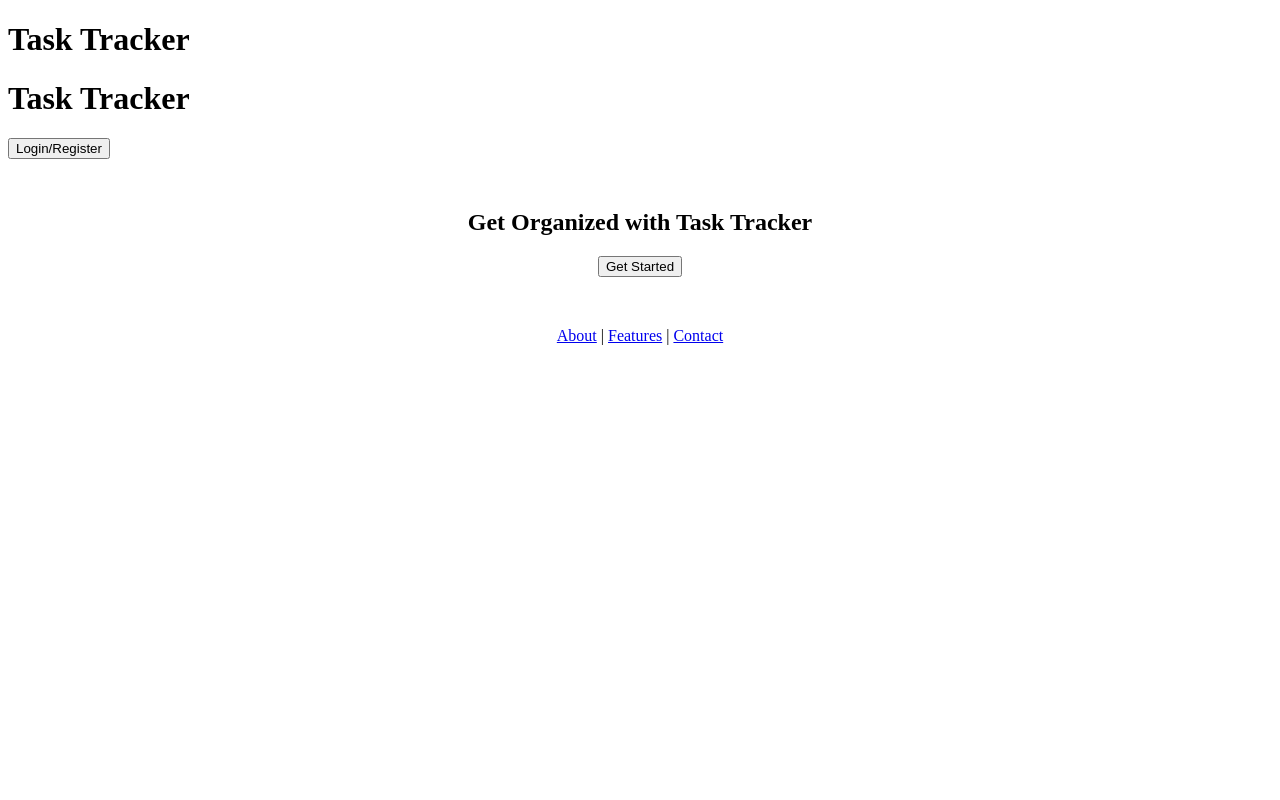
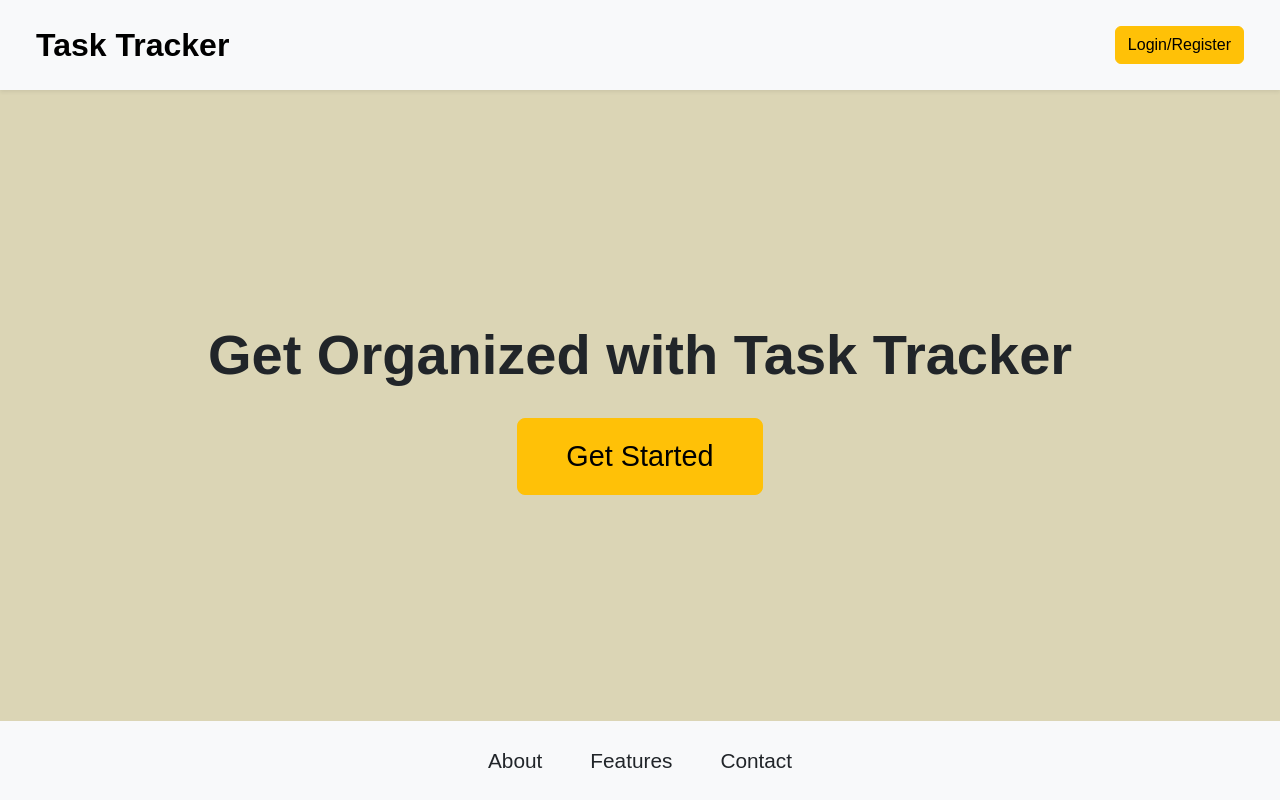
Before and after one commit to LisaReitinger/the-task-tracker, a Flask app: page / in a window 1280 px wide. Run offline with Flask 3, Linux system fonts and the light colour scheme.

Commit message:
Add basic styling to landing page

```diff
--- /dev/null
+++ b/taskmanager/static/css/styles.css
@@ -0,0 +1,97 @@
+/* General styles */
+body {
+  background-color: #dbd5b5;
+  margin: 0;
+  font-family: 'Arial', sans-serif;
+  display: flex;
+  flex-direction: column;
+  min-height: 100vh;
+}
+
+/* Navbar */
+.navbar {
+  padding: 1rem 1.5rem;
+}
+
+.navbar-brand {
+  font-size: 1.8rem; /* Bigger for mobile */
+}
+
+.navbar-toggler {
+  border: none;
+  font-size: 2rem; /* Bigger icon */
+}
+
+.navbar-toggler-icon {
+  width: 2rem;
+  height: 2rem;
+}
+
+/* Hero Section */
+.hero-section {
+  flex: 1;
+  display: flex;
+  flex-direction: column;
+  justify-content: center;
+  align-items: center;
+  text-align: center;
+  padding: 2rem;
+}
+
+.hero-section h1 {
+  font-size: 2.5rem; /* Bigger font for mobile */
+  line-height: 1.4;
+  margin-bottom: 1.5rem;
+}
+
+.hero-section .btn-warning {
+  padding: 1.2rem 2.5rem;
+  font-size: 1.6rem; /* Bigger button text */
+  border-radius: 0.5rem;
+  transition: background-color 0.3s ease, transform 0.3s ease;
+}
+
+.hero-section .btn-warning:hover {
+  background-color: #f0a500;
+  color: #fff;
+  transform: scale(1.05);
+}
+
+/* Footer */
+footer {
+  font-size: 1.2rem; /* Bigger footer links */
+  padding: 1rem 0;
+  background-color: #f8f9fa;
+  text-align: center;
+}
+
+footer a {
+  margin: 0 1rem;
+  text-decoration: none;
+  color: #000;
+  transition: color 0.3s ease;
+}
+
+footer a:hover {
+  color: #f0a500;
+}
+
+/* Responsive: Tablet and above */
+@media (min-width: 768px) {
+  .navbar-brand {
+    font-size: 2rem;
+  }
+
+  .hero-section h1 {
+    font-size: 3.5rem;
+  }
+
+  .hero-section .btn-warning {
+    padding: 1rem 3rem;
+    font-size: 1.8rem;
+  }
+
+  footer {
+    font-size: 1.3rem;
+  }
+}
--- a/taskmanager/templates/base.html
+++ b/taskmanager/templates/base.html
@@ -3,9 +3,17 @@
   <head>
     <meta charset="UTF-8" />
     <title>{% block title %}Task Tracker{% endblock %}</title>
+    <link
+      href="https://cdn.jsdelivr.net/npm/bootstrap@5.3.0/dist/css/bootstrap.min.css"
+      rel="stylesheet"
+    />
+    <link
+      rel="stylesheet"
+      href="{{ url_for('static', filename='css/styles.css') }}"
+    />
   </head>
   <body>
-    <header><h1>Task Tracker</h1></header>
     {% block content %}{% endblock %}
+    <script src="https://cdn.jsdelivr.net/npm/bootstrap@5.3.0/dist/js/bootstrap.bundle.min.js"></script>
   </body>
 </html>
--- a/taskmanager/templates/index.html
+++ b/taskmanager/templates/index.html
@@ -1,20 +1,57 @@
-<!-- templates/index.html -->
-{% extends "base.html" %} {% block title %}Task Tracker{% endblock %} {% block
-content %}
-<header>
-  <h1>Task Tracker</h1>
-  <a href="{{ url_for('register') }}"><button>Login/Register</button></a>
-</header>
+{% extends "base.html" %} {% block title %}Home{% endblock %} {% block content
+%}
 
-<main style="text-align: center; margin-top: 50px">
-  <h2>Get Organized with Task Tracker</h2>
-  <a href="{{ url_for('register') }}"><button>Get Started</button></a>
-</main>
+<link
+  href="https://cdn.jsdelivr.net/npm/bootstrap@5.3.0/dist/css/bootstrap.min.css"
+  rel="stylesheet"
+/>
+<link
+  rel="stylesheet"
+  href="{{ url_for('static', filename='css/styles.css') }}"
+/>
 
-<footer style="text-align: center; margin-top: 50px">
-  <nav>
-    <a href="#">About</a> | <a href="#">Features</a> |
-    <a href="#">Contact</a>
-  </nav>
+<!-- Navbar -->
+<nav class="navbar navbar-expand-lg navbar-light bg-light shadow-sm">
+  <div class="container-fluid">
+    <a class="navbar-brand fw-bold" href="#">Task Tracker</a>
+    <button
+      class="navbar-toggler ms-auto"
+      type="button"
+      data-bs-toggle="collapse"
+      data-bs-target="#navbarNav"
+    >
+      <span class="navbar-toggler-icon"></span>
+    </button>
+    <div class="collapse navbar-collapse justify-content-end" id="navbarNav">
+      <a href="{{ url_for('register') }}" class="btn btn-warning"
+        >Login/Register</a
+      >
+    </div>
+  </div>
+</nav>
+
+<!-- Hero Section -->
+<section
+  class="hero-section d-flex flex-column justify-content-center align-items-center text-center"
+>
+  <div>
+    <h1 class="display-4 fw-bold mb-4">Get Organized with Task Tracker</h1>
+    <a href="{{ url_for('register') }}" class="btn btn-warning btn-lg"
+      >Get Started</a
+    >
+  </div>
+</section>
+
+<!-- Footer -->
+<footer class="footer bg-light py-4">
+  <div
+    class="container d-flex flex-column flex-md-row justify-content-center gap-3 text-center"
+  >
+    <a href="#" class="text-decoration-none text-dark">About</a>
+    <a href="#" class="text-decoration-none text-dark">Features</a>
+    <a href="#" class="text-decoration-none text-dark">Contact</a>
+  </div>
 </footer>
+
+<script src="https://cdn.jsdelivr.net/npm/bootstrap@5.3.0/dist/js/bootstrap.bundle.min.js"></script>
 {% endblock %}
```
